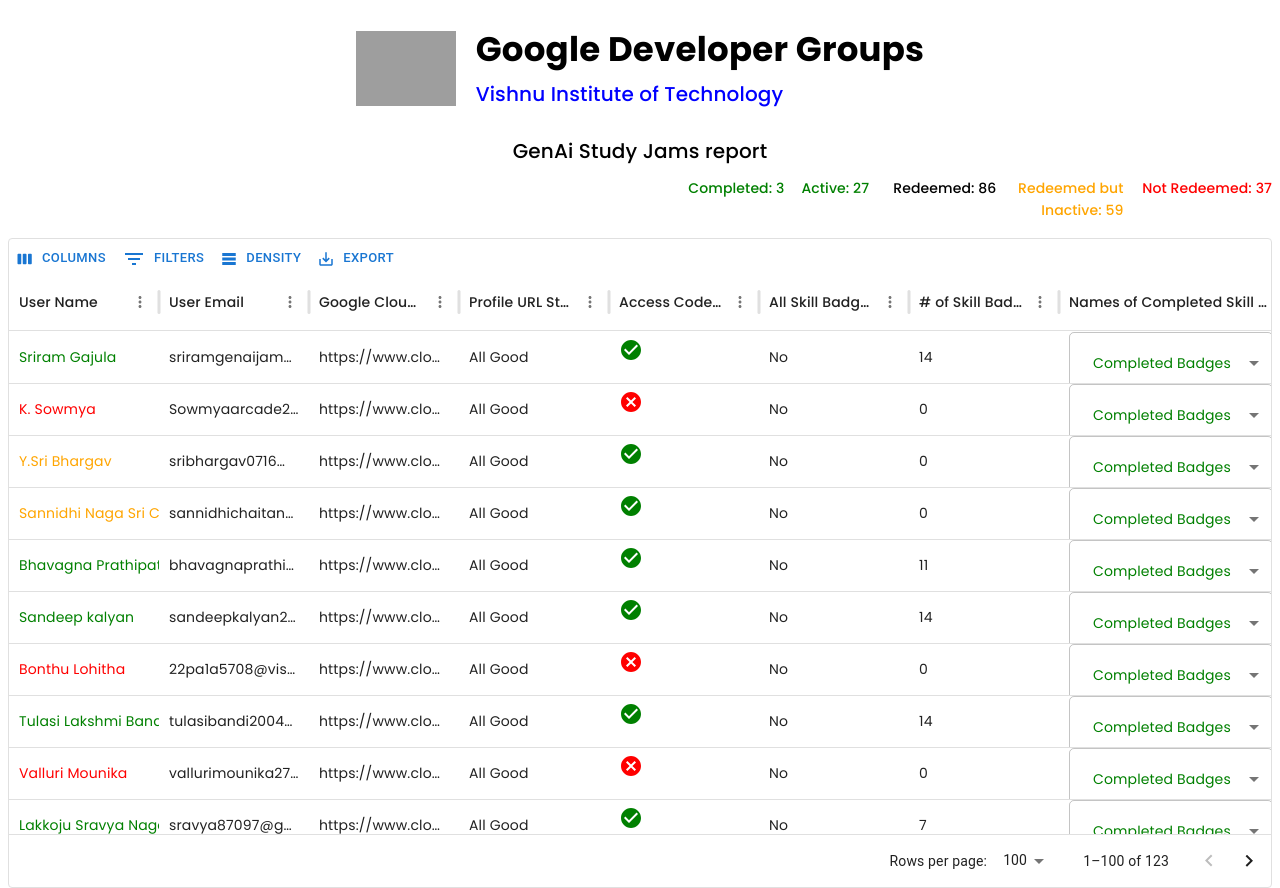
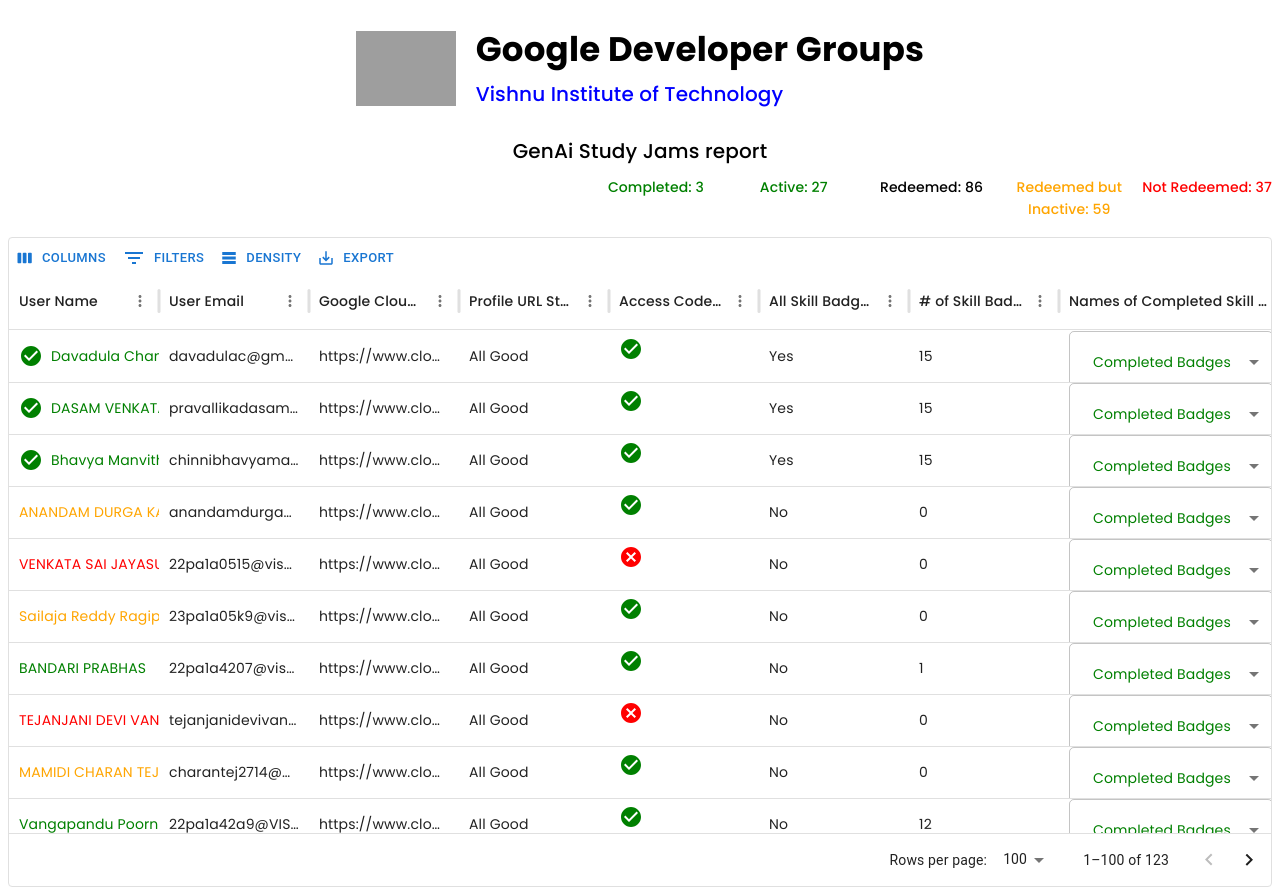
Before and after one commit to yaswanth-2005/study_jams_dashboard, a React (Vite) app: page / in a window 1280 px wide. Built offline with nearby package versions, Linux system fonts and the light colour scheme; grey boxes are pictures that could not be loaded.

Commit message:
Pinned Completions

```diff
--- a/index.html
+++ b/index.html
@@ -12,7 +12,7 @@
     href="https://fonts.googleapis.com/css2?family=Poppins:ital,wght@0,100;0,200;0,300;0,400;0,500;0,600;0,700;0,800;0,900;1,100;1,200;1,300;1,400;1,500;1,600;1,700;1,800;1,900&display=swap"
     rel="stylesheet">
   <meta name="viewport" content="width=device-width, initial-scale=1.0" />
-  <title>Google developer Groups</title>
+  <title>Google Developer Groups</title>
 </head>
 
 <body>
--- a/src/Dashboard.jsx
+++ b/src/Dashboard.jsx
@@ -28,11 +28,17 @@
                     skipEmptyLines: true,
                     complete: function (result) {
                         const data = result.data;
-                        setJsonData(data);
+
+                        // Sorting: Put the rows with 'All Skill Badges & Games Completed' as "Yes" at the top
+                        const sortedData = [...data].sort((a, b) => {
+                            return b['All Skill Badges & Games Completed'] === "Yes" ? 1 : -1;
+                        });
+
+                        setJsonData(sortedData);
 
                         let redeemed = 0, notRedeemed = 0, inactive = 0, active = 0, completed = 0;
 
-                        data.forEach((row) => {
+                        sortedData.forEach((row) => {
                             if (row["Access Code Redemption Status"] === "Yes") {
                                 redeemed++;
                                 if (!row["Names of Completed Skill Badges"] || row["Names of Completed Skill Badges"].trim() === "") {
@@ -114,24 +120,23 @@
                                 }
 
                                 if (key === "User Name") {
-                                    // Conditionally style based on redemption status and badge completion
                                     const redemptionStatus = params.row['Access Code Redemption Status'];
                                     const completedBadges = params.row['Names of Completed Skill Badges'];
                                     const completedOrNot = params.row['All Skill Badges & Games Completed'] === "Yes";
 
-                                    let textColor = 'black'; // Default color
+                                    let textColor = 'black';
                                     if (redemptionStatus === 'Yes' && completedBadges) {
-                                        textColor = 'green'; // Active
+                                        textColor = 'green';
                                     } else if (redemptionStatus === 'Yes' && !completedBadges) {
-                                        textColor = 'orange'; // Redeemed but Inactive
+                                        textColor = 'orange';
                                     } else if (redemptionStatus === 'No') {
-                                        textColor = 'red'; // Not Redeemed
+                                        textColor = 'red';
                                     }
 
                                     return (
                                         <div style={{ display: 'flex', alignItems: 'center' }}>
                                             {completedOrNot && (
-                                                <CheckCircleIcon sx={{ color: 'green', marginRight: '8px' }} /> // Add tick mark if all badges are completed
+                                                <CheckCircleIcon sx={{ color: 'green', marginRight: '8px' }} />
                                             )}
                                             <span style={{ color: textColor, fontFamily: 'Poppins, sans-serif' }}>
                                                 {params.value}
@@ -155,48 +160,79 @@
         fetchCsvAndConvert();
     }, []);
 
+
     return (
         <div style={{ height: 650, width: '100%', fontFamily: 'Poppins, sans-serif' }}>
 
             <Box sx={{ marginBottom: 2 }}>
                 <Grid container spacing={1} justifyContent="flex-end">
-                    <Grid item xs={6} sm={1}>
+                    <Grid item xs={6} sm={2} md={1.3}>
                         <Typography
-                            variant="h6"
-                            sx={{ fontSize: '14px', fontFamily: 'Poppins, sans-serif', color: 'green', textAlign: 'right' }}>
+                            variant="subtitle2"
+                            sx={{
+                                fontFamily: 'Poppins, sans-serif',
+                                color: 'green',
+                                textAlign: 'center',
+                                fontSize: { xs: '12px', sm: '14px', md: '14px' } // Responsive font size
+                            }}
+                        >
                             Completed: {completedCount}
                         </Typography>
                     </Grid>
-                    <Grid item xs={6} sm={0.8}>
+                    <Grid item xs={6} sm={2} md={1.3}>
                         <Typography
-                            variant="h6"
-                            sx={{ fontSize: '14px', fontFamily: 'Poppins, sans-serif', color: 'green', textAlign: 'right' }}>
+                            variant="subtitle2"
+                            sx={{
+                                fontFamily: 'Poppins, sans-serif',
+                                color: 'green',
+                                textAlign: 'center',
+                                fontSize: { xs: '12px', sm: '14px', md: '14px' }
+                            }}
+                        >
                             Active: {active}
                         </Typography>
                     </Grid>
-                    <Grid item xs={6} sm={1.2}>
+                    <Grid item xs={6} sm={2} md={1.3}>
                         <Typography
-                            variant="h6"
-                            sx={{ fontSize: '14px', fontFamily: 'Poppins, sans-serif', textAlign: 'right' }}>
+                            variant="subtitle2"
+                            sx={{
+                                fontFamily: 'Poppins, sans-serif',
+                                textAlign: 'center',
+                                fontSize: { xs: '12px', sm: '14px', md: '14px' }
+                            }}
+                        >
                             Redeemed: {redeemedCount}
                         </Typography>
                     </Grid>
-                    <Grid item xs={6} sm={1.2}>
+                    <Grid item xs={6} sm={2} md={1.3}>
                         <Typography
-                            variant="h6"
-                            sx={{ fontSize: '14px', fontFamily: 'Poppins, sans-serif', color: 'orange', textAlign: 'right' }}>
+                            variant="subtitle2"
+                            sx={{
+                                fontFamily: 'Poppins, sans-serif',
+                                color: 'orange',
+                                textAlign: 'center',
+                                fontSize: { xs: '12px', sm: '14px', md: '14px' }
+                            }}
+                        >
                             Redeemed but Inactive: {inactiveCount}
                         </Typography>
                     </Grid>
-                    <Grid item xs={6} sm={1.4}>
+                    <Grid item xs={6} sm={2} md={1.3}>
                         <Typography
-                            variant="h6"
-                            sx={{ fontSize: '14px', fontFamily: 'Poppins, sans-serif', color: 'red', textAlign: 'right' }}>
+                            variant="subtitle2"
+                            sx={{
+                                fontFamily: 'Poppins, sans-serif',
+                                color: 'red',
+                                textAlign: 'center',
+                                fontSize: { xs: '12px', sm: '14px', md: '14px' }
+                            }}
+                        >
                             Not Redeemed: {notRedeemedCount}
                         </Typography>
                     </Grid>
                 </Grid>
             </Box>
+
 
 
             {jsonData.length > 0 ? (
--- a/src/Header.jsx
+++ b/src/Header.jsx
@@ -14,14 +14,12 @@
                     flexDirection: { xs: 'column', sm: 'row' }
                 }}
             >
-                {/* GDG Logo */}
                 <img
                     src='/gdg.png'
                     alt="GDG Logo"
                     style={{ width: '100px', marginRight: '20px' }}
                 />
 
-                {/* GDG Heading */}
                 <Box textAlign={{ xs: 'center', sm: 'left' }}>
                     <Typography
                         variant="h4"
@@ -41,7 +39,7 @@
                         sx={{
                             fontFamily: 'Poppins, sans-serif',
                             color: 'blue',
-                            marginTop: '8px', // Space between headings
+                            marginTop: '8px',
                         }}
                     >
                         Vishnu Institute of Technology
```
